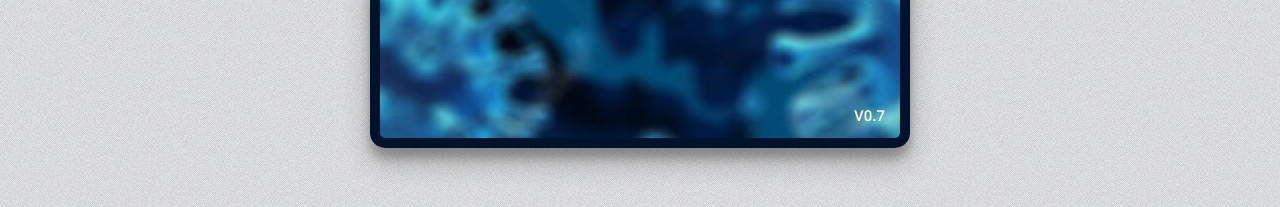
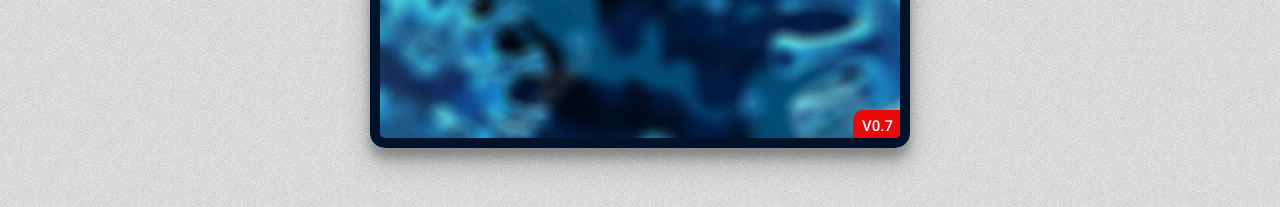
Before and after one commit to syedissar/Health-Assessment, a Flask app: page / in a window 1280 px wide. Shown: the part 593-800 px from the top of the page. Run offline with Flask 2, Linux system fonts and the light colour scheme; parts of the project's set-up code (start-up, migrations or seed data) failed here and were passed over.

Commit message:
Update index.css

```diff
--- a/static/css/index.css
+++ b/static/css/index.css
@@ -233,10 +233,14 @@ body {
 .version {
   position: absolute;
   color: white;
-  bottom: -22px;
-  right: 15px;
+  bottom: 0px;
+  right: 0px;
   font-weight: 400;
   font-size: 15px;
+  margin: 0;
+  background-color: #e80909;
+  padding: 7px 7px 3px 9px;
+  border-radius: 10px 0 5px 0;
 }
 
 /* Media Query Start */
```
